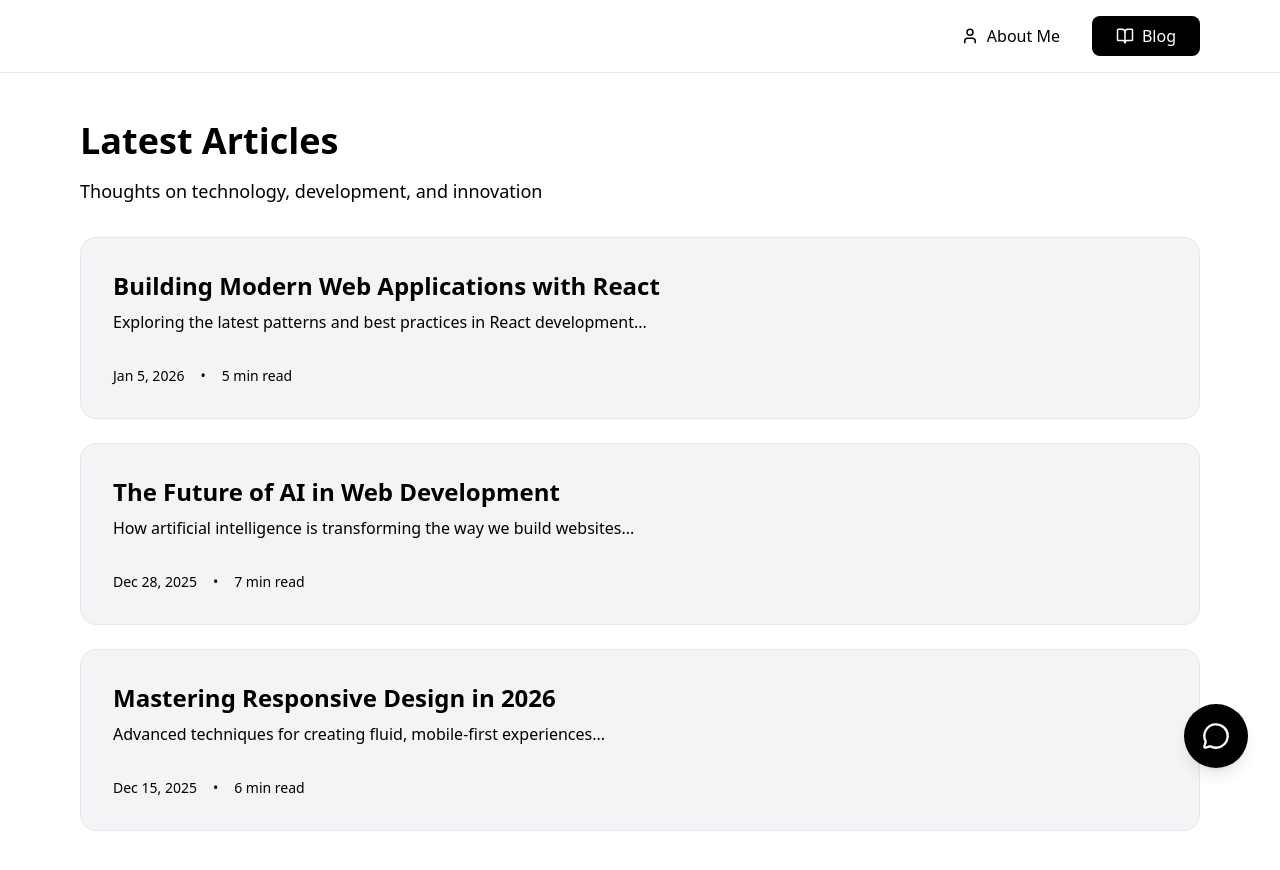
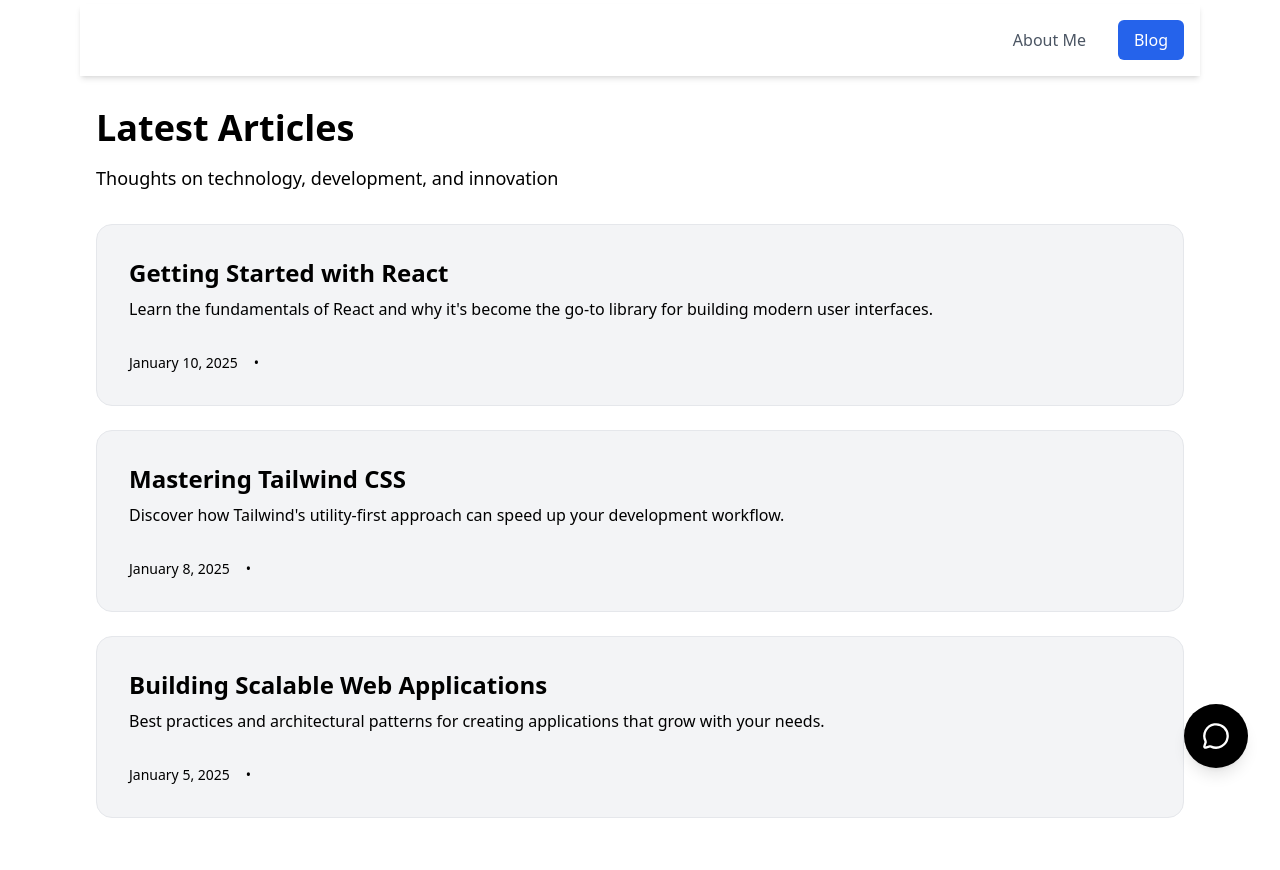
Before and after one commit to Kinjalxp/kinjalmaurya, a React (Vite) app: page / in a window 1280 px wide. Both pictures are taken after a click on the button "Blog". Shown: the top 870 px of the page. Built offline with nearby package versions, Linux system fonts and the light colour scheme.

Commit message:
blog added

```diff
--- a/src/App.tsx
+++ b/src/App.tsx
@@ -1,19 +1,83 @@
 import { useState } from "react";
 import { Header } from "./components/Header";
 import { AboutTab } from "./components/AboutTab";
-import { BlogTab } from "./components/BlogTab";
+
 import { FloatingChatButton } from "./components/FloatingChatButton";
 import type { TabType } from "./types";
+import { BlogTab } from "./components/BlogTab";
+import BlogPost from "./components/BlogPost";
 
 function App() {
   const [activeTab, setActiveTab] = useState<TabType>("about");
+  const [selectedPost, setSelectedPost] = useState<any>(null);
+
+  const handleSelectPost = (post: any) => {
+    setSelectedPost(post);
+  };
+
+  const handleBackToBlog = () => {
+    setSelectedPost(null);
+  };
+  // const handleBackToBlog = () => {
+  //   setSelectedPost(null);
+  // };
 
   return (
     <div className="min-h-screen bg-white text-black">
-      <Header activeTab={activeTab} onTabChange={setActiveTab} />
+      {/* <Header activeTab={activeTab} onTabChange={setActiveTab} /> */}
 
-      <main className="max-w-6xl mx-auto px-4 py-12">
-        {activeTab === "about" ? <AboutTab /> : <BlogTab />}
+      <main className="max-w-6xl mx-auto px-4 py-1">
+        {/* {activeTab === "about" ? (
+          <AboutTab />
+        ) : (
+          <BlogTab onSelectPost={handleSelectPost} />
+        )} */}
+        <div className="min-h-screen bg-white">
+          <nav className="bg-white shadow-md">
+            <div className="max-w-6xl mx-auto px-4">
+              <div className="flex  justify-end items-center py-4">
+                <div className="flex space-x-4 ">
+                  <button
+                    onClick={() => {
+                      setActiveTab("about");
+                      setSelectedPost(null);
+                    }}
+                    className={`px-4 py-2 rounded-md transition-colors ${
+                      activeTab === "about"
+                        ? "bg-blue-600 text-white"
+                        : "text-gray-600 hover:bg-gray-200"
+                    }`}
+                  >
+                    About Me
+                  </button>
+                  <button
+                    onClick={() => {
+                      setActiveTab("blog");
+                      setSelectedPost(null);
+                    }}
+                    className={`px-4 py-2 rounded-md transition-colors ${
+                      activeTab === "blog"
+                        ? "bg-blue-600 text-white"
+                        : "text-gray-600 hover:bg-gray-200"
+                    }`}
+                  >
+                    Blog
+                  </button>
+                </div>
+              </div>
+            </div>
+          </nav>
+
+          <main className="max-w-6xl mx-auto px-4 py-8">
+            {activeTab === "about" ? (
+              <AboutTab />
+            ) : selectedPost ? (
+              <BlogPost post={selectedPost} onBack={handleBackToBlog} />
+            ) : (
+              <BlogTab onSelectPost={handleSelectPost} />
+            )}
+          </main>
+        </div>
       </main>
 
       <FloatingChatButton />
--- /dev/null
+++ b/src/components/BlogList.tsx
@@ -0,0 +1,37 @@
+import { blogPosts } from "../data/blogData";
+
+interface BlogListProps {
+  onSelectPost: (post: any) => void;
+}
+
+const BlogList = ({ onSelectPost }: BlogListProps) => (
+  <div className="max-w-4xl mx-auto">
+    <h1 className="text-4xl font-bold mb-8">Blog Posts</h1>
+    <div className="grid gap-6">
+      {blogPosts.map((post) => (
+        <div
+          key={post.id}
+          onClick={() => onSelectPost(post)}
+          className="bg-white rounded-lg shadow-md overflow-hidden cursor-pointer hover:shadow-lg transition-shadow"
+        >
+          <div className="md:flex">
+            <img
+              src={post.image}
+              alt={post.title}
+              className="w-full md:w-48 h-48 object-cover"
+            />
+            <div className="p-6 flex-1">
+              <h2 className="text-2xl font-bold mb-2 hover:text-blue-600">
+                {post.title}
+              </h2>
+              <p className="text-gray-600 text-sm mb-3">{post.date}</p>
+              <p className="text-gray-700">{post.excerpt}</p>
+            </div>
+          </div>
+        </div>
+      ))}
+    </div>
+  </div>
+);
+
+export default BlogList;
--- /dev/null
+++ b/src/components/BlogPost.tsx
@@ -0,0 +1,27 @@
+import { ArrowLeft } from "lucide-react";
+
+interface BlogPostProps {
+  post: any;
+  onBack: () => void;
+}
+
+const BlogPost = ({ post, onBack }: BlogPostProps) => {
+  const PostComponent = post.component;
+
+  return (
+    <div className="max-w-3xl mx-auto">
+      <button
+        onClick={onBack}
+        className="flex items-center text-blue-600 hover:text-blue-800 mb-6"
+      >
+        <ArrowLeft className="w-5 h-5 mr-2" />
+        Back to Blog
+      </button>
+      <div className="bg-white rounded-lg shadow-md p-8">
+        <PostComponent />
+      </div>
+    </div>
+  );
+};
+
+export default BlogPost;
--- a/src/components/BlogTab.tsx
+++ b/src/components/BlogTab.tsx
@@ -1,7 +1,10 @@
-import React from "react";
-import { BLOG_POSTS } from "../constants";
+import { blogPosts } from "../data/blogData";
 
-export const BlogTab: React.FC = () => {
+interface BlogListProps {
+  onSelectPost: (post: any) => void;
+}
+
+export const BlogTab = ({ onSelectPost }: BlogListProps) => {
   return (
     <div className="animate-fadeIn">
       <div className="mb-8">
@@ -12,9 +15,10 @@ export const BlogTab: React.FC = () => {
       </div>
 
       <div className="grid gap-6">
-        {BLOG_POSTS.map((post) => (
+        {blogPosts.map((post) => (
           <article
             key={post.id}
+            onClick={() => onSelectPost(post)}
             className="bg-gray-100 rounded-2xl p-8 border border-gray-200 hover:border-black transition-all cursor-pointer group"
           >
             <div className="flex items-start justify-between mb-4">
@@ -28,7 +32,7 @@ export const BlogTab: React.FC = () => {
             <div className="flex items-center gap-4 text-sm text-black">
               <span>{post.date}</span>
               <span>•</span>
-              <span>{post.readTime}</span>
+              {/* <span>{post.readTime}</span> */}
             </div>
           </article>
         ))}
--- /dev/null
+++ b/src/components/blog-posts/BlogPost1.tsx
@@ -0,0 +1,30 @@
+const BlogPost1 = () => (
+  <div className="prose max-w-none">
+    <h1 className="text-3xl font-bold mb-4">Getting Started with React</h1>
+    <p className="text-gray-600 mb-6">January 10, 2025</p>
+    <img
+      src="https://images.unsplash.com/photo-1633356122544-f134324a6cee?w=800&h=400&fit=crop"
+      alt="React"
+      className="w-full h-64 object-cover rounded-lg mb-6"
+    />
+    <p className="mb-4">
+      React has revolutionized the way we build user interfaces. In this post,
+      we'll explore the fundamental concepts that make React so powerful and
+      widely adopted.
+    </p>
+    <h2 className="text-2xl font-semibold mt-6 mb-3">Why React?</h2>
+    <p className="mb-4">
+      React's component-based architecture allows developers to build
+      encapsulated components that manage their own state, then compose them to
+      make complex UIs. This modularity makes code more maintainable and
+      reusable.
+    </p>
+    <p className="mb-4">
+      The virtual DOM implementation ensures optimal performance by minimizing
+      direct DOM manipulations, updating only what's necessary when your data
+      changes.
+    </p>
+  </div>
+);
+
+export default BlogPost1;
--- /dev/null
+++ b/src/components/blog-posts/BlogPost2.tsx
@@ -0,0 +1,31 @@
+const BlogPost2 = () => (
+  <div className="prose max-w-none">
+    <h1 className="text-3xl font-bold mb-4">Mastering Tailwind CSS</h1>
+    <p className="text-gray-600 mb-6">January 8, 2025</p>
+    <img
+      src="https://images.unsplash.com/photo-1507721999472-8ed4421c4af2?w=800&h=400&fit=crop"
+      alt="CSS"
+      className="w-full h-64 object-cover rounded-lg mb-6"
+    />
+    <p className="mb-4">
+      Tailwind CSS is a utility-first CSS framework that has changed how
+      developers approach styling. Instead of writing custom CSS, you compose
+      styles using utility classes.
+    </p>
+    <h2 className="text-2xl font-semibold mt-6 mb-3">
+      The Utility-First Approach
+    </h2>
+    <p className="mb-4">
+      With Tailwind, you apply pre-existing classes directly in your markup.
+      This might seem verbose at first, but it leads to faster development and
+      more consistent designs.
+    </p>
+    <p className="mb-4">
+      The framework includes responsive modifiers, hover states, and dark mode
+      support out of the box, making it incredibly powerful for modern web
+      development.
+    </p>
+  </div>
+);
+
+export default BlogPost2;
--- /dev/null
+++ b/src/components/blog-posts/BlogPost3.tsx
@@ -0,0 +1,30 @@
+const BlogPost3 = () => (
+  <div className="prose max-w-none">
+    <h1 className="text-3xl font-bold mb-4">
+      Building Scalable Web Applications
+    </h1>
+    <p className="text-gray-600 mb-6">January 5, 2025</p>
+    <img
+      src="https://images.unsplash.com/photo-1460925895917-afdab827c52f?w=800&h=400&fit=crop"
+      alt="Web Development"
+      className="w-full h-64 object-cover rounded-lg mb-6"
+    />
+    <p className="mb-4">
+      Scalability is crucial for any application that expects to grow. In this
+      post, we'll discuss architectural patterns and best practices for building
+      applications that scale.
+    </p>
+    <h2 className="text-2xl font-semibold mt-6 mb-3">Key Principles</h2>
+    <p className="mb-4">
+      Start with a solid foundation: proper code organization, clear separation
+      of concerns, and modular architecture. These principles will serve you
+      well as your application grows.
+    </p>
+    <p className="mb-4">
+      Performance optimization should be part of your development process from
+      day one, not an afterthought when issues arise.
+    </p>
+  </div>
+);
+
+export default BlogPost3;
--- /dev/null
+++ b/src/data/blogData.ts
@@ -0,0 +1,37 @@
+import BlogPost1 from "../components/blog-posts/BlogPost1";
+
+import BlogPost2 from "../components/blog-posts/BlogPost2";
+import BlogPost3 from "../components/blog-posts/BlogPost3";
+
+export const blogPosts = [
+  {
+    id: 1,
+    title: "Getting Started with React",
+    date: "January 10, 2025",
+    excerpt:
+      "Learn the fundamentals of React and why it's become the go-to library for building modern user interfaces.",
+    component: BlogPost1,
+    image:
+      "https://images.unsplash.com/photo-1633356122544-f134324a6cee?w=400&h=250&fit=crop",
+  },
+  {
+    id: 2,
+    title: "Mastering Tailwind CSS",
+    date: "January 8, 2025",
+    excerpt:
+      "Discover how Tailwind's utility-first approach can speed up your development workflow.",
+    component: BlogPost2,
+    image:
+      "https://images.unsplash.com/photo-1507721999472-8ed4421c4af2?w=400&h=250&fit=crop",
+  },
+  {
+    id: 3,
+    title: "Building Scalable Web Applications",
+    date: "January 5, 2025",
+    excerpt:
+      "Best practices and architectural patterns for creating applications that grow with your needs.",
+    component: BlogPost3,
+    image:
+      "https://images.unsplash.com/photo-1460925895917-afdab827c52f?w=400&h=250&fit=crop",
+  },
+];
```
